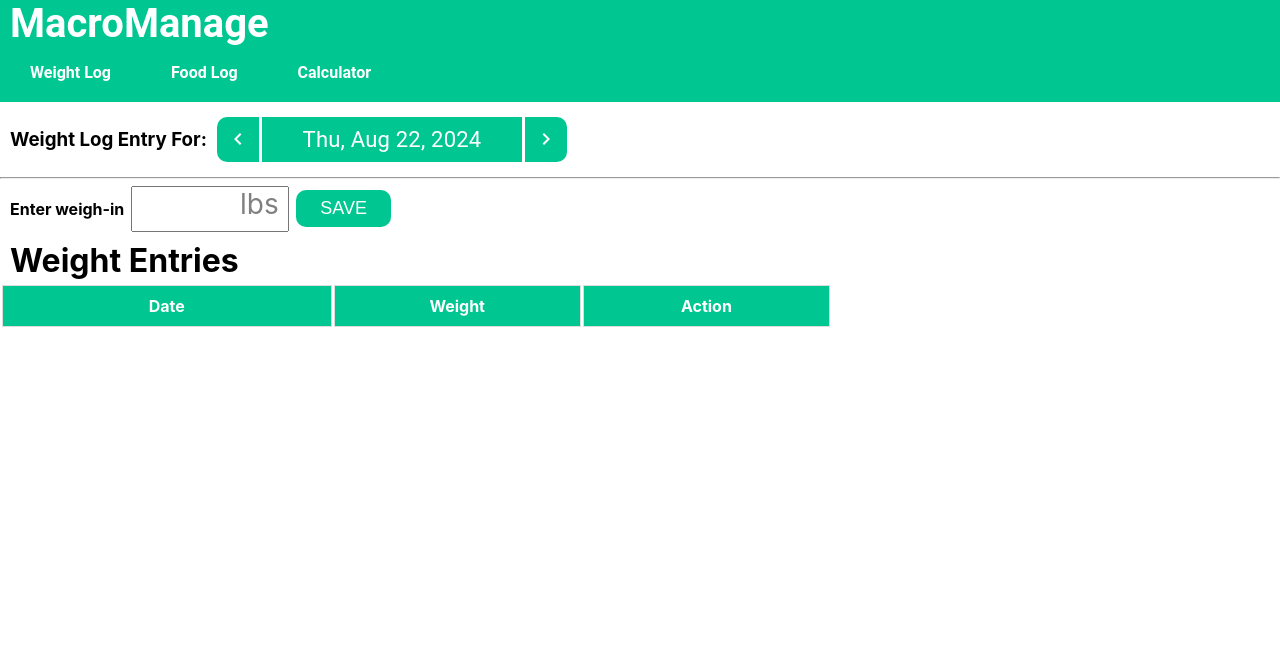
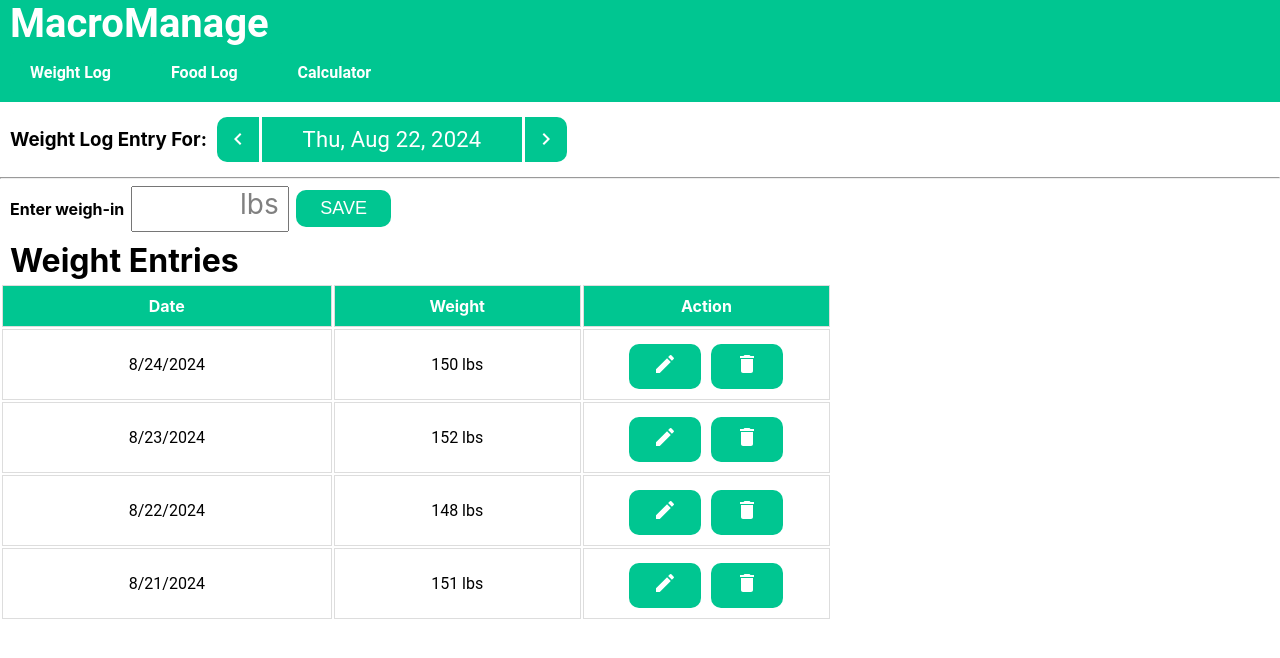
Before and after one commit to andyp4293/MacroManage, a React (Create React App) app: page /weight-log in a window 1280 px wide. Shown: the top 658 px of the page. Built offline with nearby package versions, Linux system fonts and the light colour scheme.

Commit message:
Added functionality for if a user tries to put a new weight for a date that already has a weight entry, it just updates the weight entry rather than making a new entry with the same date

```diff
--- a/src/pages/Foodlog.js
+++ b/src/pages/Foodlog.js
@@ -3,10 +3,11 @@ import DateSelector from '../components/dateSelector';
 import styles from '../styles/Foodlog.module.css';
 
 function FoodLog() {
-    const [selectedDate, setSelectedDate] = useState(new Date())
+    const [, setSelectedDate] = useState(new Date())
     const updateDate = (newDate) => {
         setSelectedDate(newDate);
     };
+
 
 
     return (
--- a/src/pages/Weightlog.js
+++ b/src/pages/Weightlog.js
@@ -12,7 +12,12 @@ function WeightLog() {
     const [selectedDate, setSelectedDate] = useState(new Date())
 
     // entries is an array for objects that will hold each entry's date and weight
-    const [entries, setEntries] = useState([]);
+    const [entries, setEntries] = useState([
+        { date: '8/24/2024', weight: 150 },
+        { date: '8/23/2024', weight: 152 },
+        { date: '8/22/2024', weight: 148 },
+        { date: '8/21/2024', weight: 151 },
+    ]);
 
     // function to handle whenever the user inputs anything
     const handleInput = (event) => {
@@ -28,7 +33,10 @@ function WeightLog() {
 
     // func to add a new weight entry whenever user presses save
     const addEntry = () => {
+        // taken is true if the date selected already has a weight entry associated with it
+        const taken = entries.some(entry => entry.date === selectedDate.toLocaleDateString());
         let weightValue;
+
         if (weight === ''){
             weightValue = 0;
         }
@@ -36,6 +44,7 @@ function WeightLog() {
             weightValue = parseFloat(weight)
         }
 
+        if (!taken){  // if the date selected isn't taken, just make a new entry
 
             const newEntry = {
                 weight: weightValue,
@@ -48,6 +57,18 @@ function WeightLog() {
 
             setEntries(newEntries);
             setWeight('');
+        }
+
+        else { // if the date is taken, just update the weight on the entry associated with that date
+            const index = entries.findIndex(entry => entry.date === selectedDate.toLocaleDateString());
+            const updatedEntries = [...entries];
+            updatedEntries[index] = {
+                ...updatedEntries[index],
+                weight: weightValue
+            }
+            setEntries(updatedEntries);
+            setWeight('');
+        }
     }
 
     const deleteEntry = (index) => {
```
Lines whose indentation alone changed are shown as unchanged.
